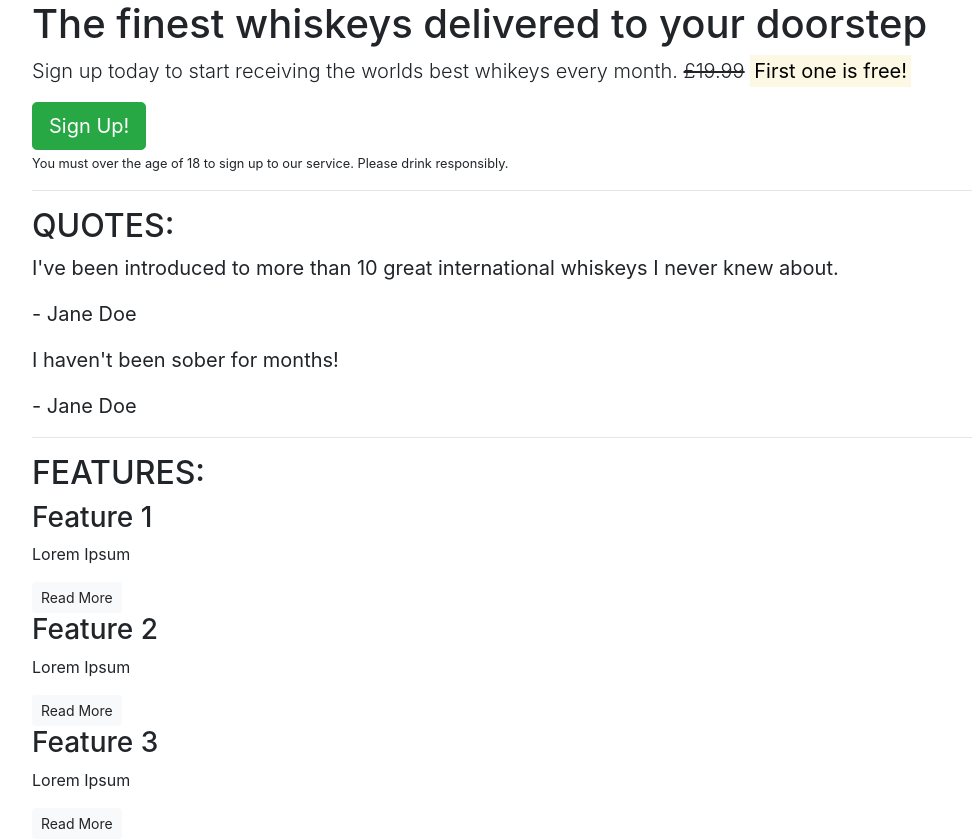
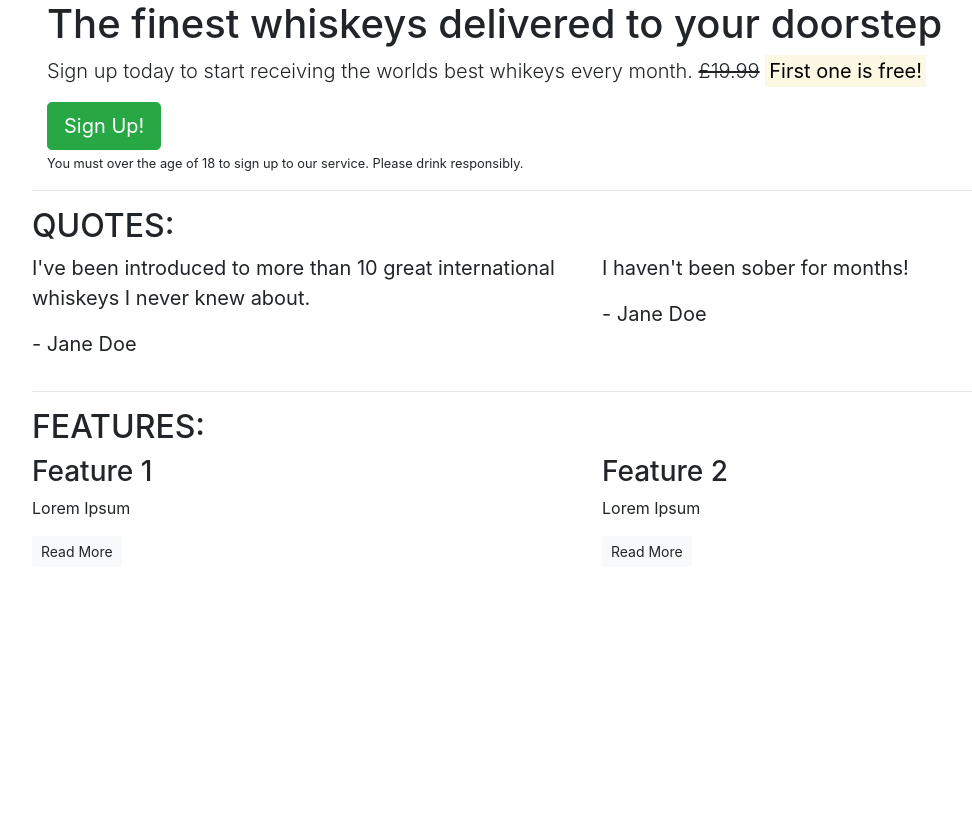
Before and after one commit to MasD91/Whiskey-Drop, a plain HTML site: page index.html in a window 1280 px wide. Shown: the whole page, without its empty margins (53-1025 px from the left). After the commit the page ends 800 px from the top, so only its background shows below. Drawn offline with nearby package versions, Linux system fonts and the light colour scheme.

Commit message:
added initial columns and rows to each section

```diff
--- a/index.html
+++ b/index.html
@@ -10,49 +10,74 @@
 <body>
     <article class="container">
         <!-- CAllOUT-->
+        <div class="rows">
+            <div class="col-12">
                 <section class="callout">
                     <h1>The finest whiskeys delivered to your doorstep</h1>
                     <p class="lead">Sign up today to start receiving the worlds best whikeys every month. <s>£19.99</s> <strong><mark>First one is free!</mark></strong></p>
                     <button class="btn btn-success btn-lg">Sign Up!</button>
                     <p class="muted"><small>You must over the age of 18 to sign up to our service. Please drink responsibly.</small></p>
                 </section>
+            </div>
+        </div>
         <!-- /.CAllOUT-->
         <hr>
 
         <!-- Quotes -->
         <section class="callout">
+            <div class="row">
+                <div class="col-12 col-md-6">
                     <h2 class="text-uppercase">Quotes:</h2>
+                </div>
+            </div>
+            <div class="row">
+                <div class="col-12 col-md-6">
                     <blockquote class="blockquote">
                         <p>I've been introduced to more than 10 great international whiskeys I never knew about.</p>
                         <p>- Jane Doe</p>
                     </blockquote>
+                </div>
+                <div class="col-12 col-md-6">
                     <blockquote class="blockquote">
                         <p>I haven't been sober for months!</p>
                         <p>- Jane Doe</p>
                     </blockquote>
+                </div>
+            </div>
         </section>
         <!-- /.Qoutes-->
         <hr>
 
         <!--Features-->
         <section class="features">
+            <div class="row">
+                <div class="col-12">
                     <h2 class="text-uppercase"> Features:</h2>
+                </div>
+            </div>
+            <div class="row">
+                <div class="col-12 col-md-6">
                     <div class="feature">
                         <h3>Feature 1</h3>
                         <p>Lorem Ipsum</p>
                         <button class="btn btn-light btn-sm">Read More</button>
                     </div>
+                </div>
+                <div class="col-12 col-md-6">
                     <div class="feature">
                         <h3>Feature 2</h3>
                         <p>Lorem Ipsum</p>
                         <button class="btn btn-light btn-sm">Read More</button>
                     </div>
+                </div>
+                <div class="col-12 d-md-none">
                     <div class="feature">
                         <h3>Feature 3</h3>
                         <p>Lorem Ipsum</p>
                         <button class="btn btn-light btn-sm">Read More</button>
                     </div>
-
+                </div>
+            </div>
         </section>
     </article>
 </body>
```
Lines whose indentation alone changed are shown as unchanged.
